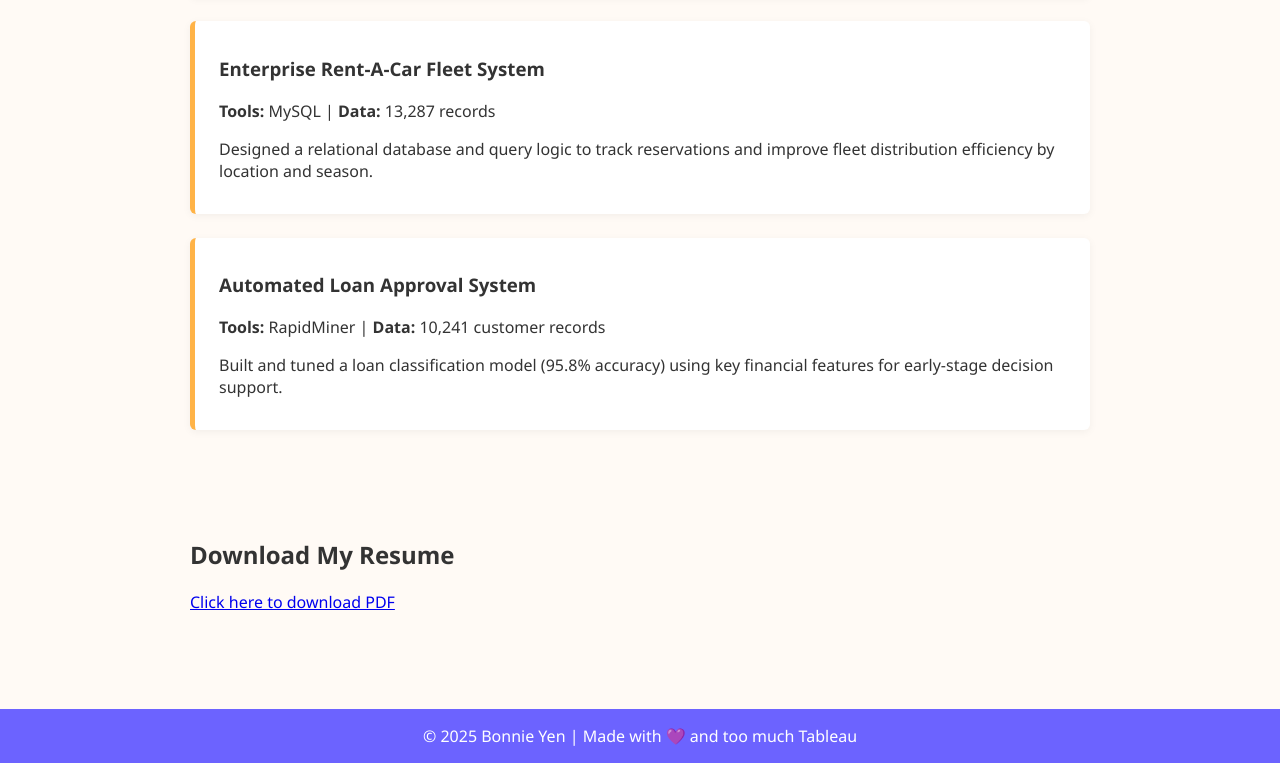
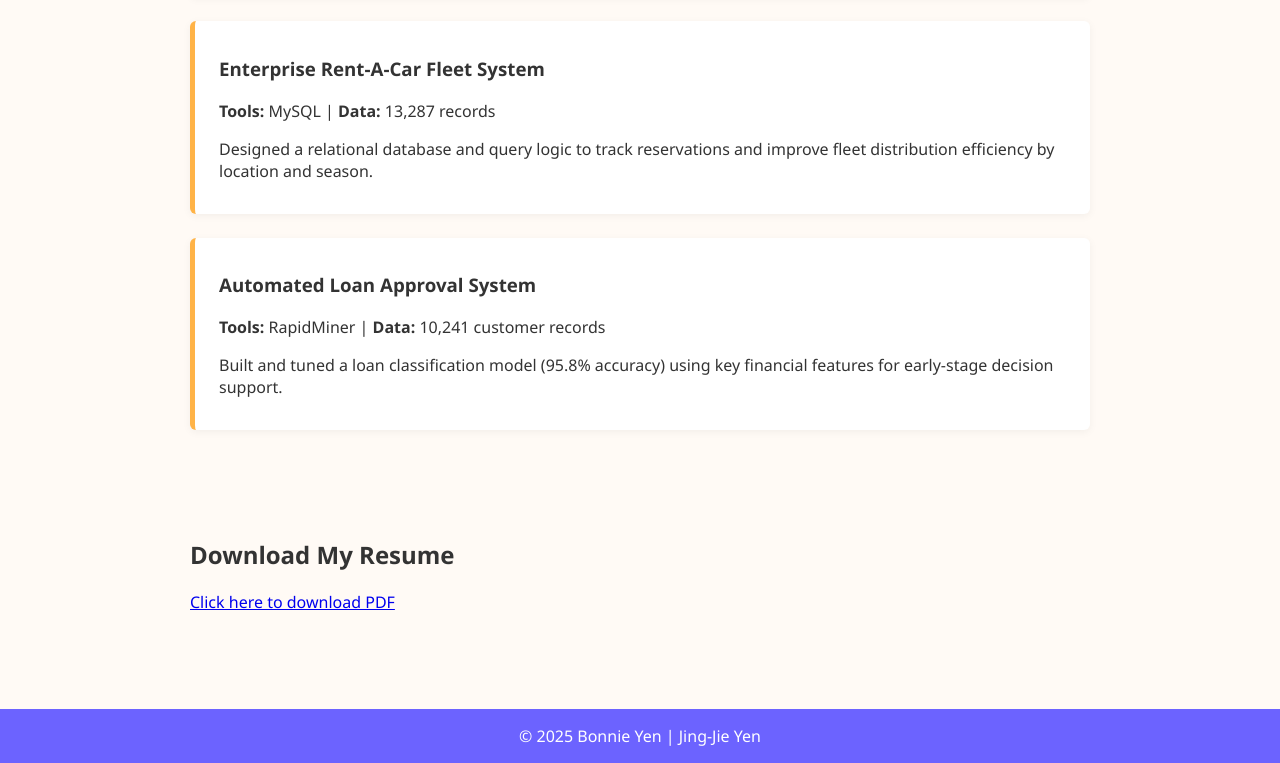
Before and after one commit to bonnb2010/Bonnie_Portfolio, a plain HTML site: page index.html in a window 1280 px wide. Shown: the part 777-1540 px from the top of the page. Drawn offline with Linux system fonts and the light colour scheme.

Commit message:
Update index.html

```diff
--- a/index.html
+++ b/index.html
@@ -149,7 +149,7 @@
   </section>
 
   <footer>
-    © 2025 Bonnie Yen | Made with 💜 and too much Tableau
+    © 2025 Bonnie Yen | Jing-Jie Yen
   </footer>
 </body>
 </html>
```
